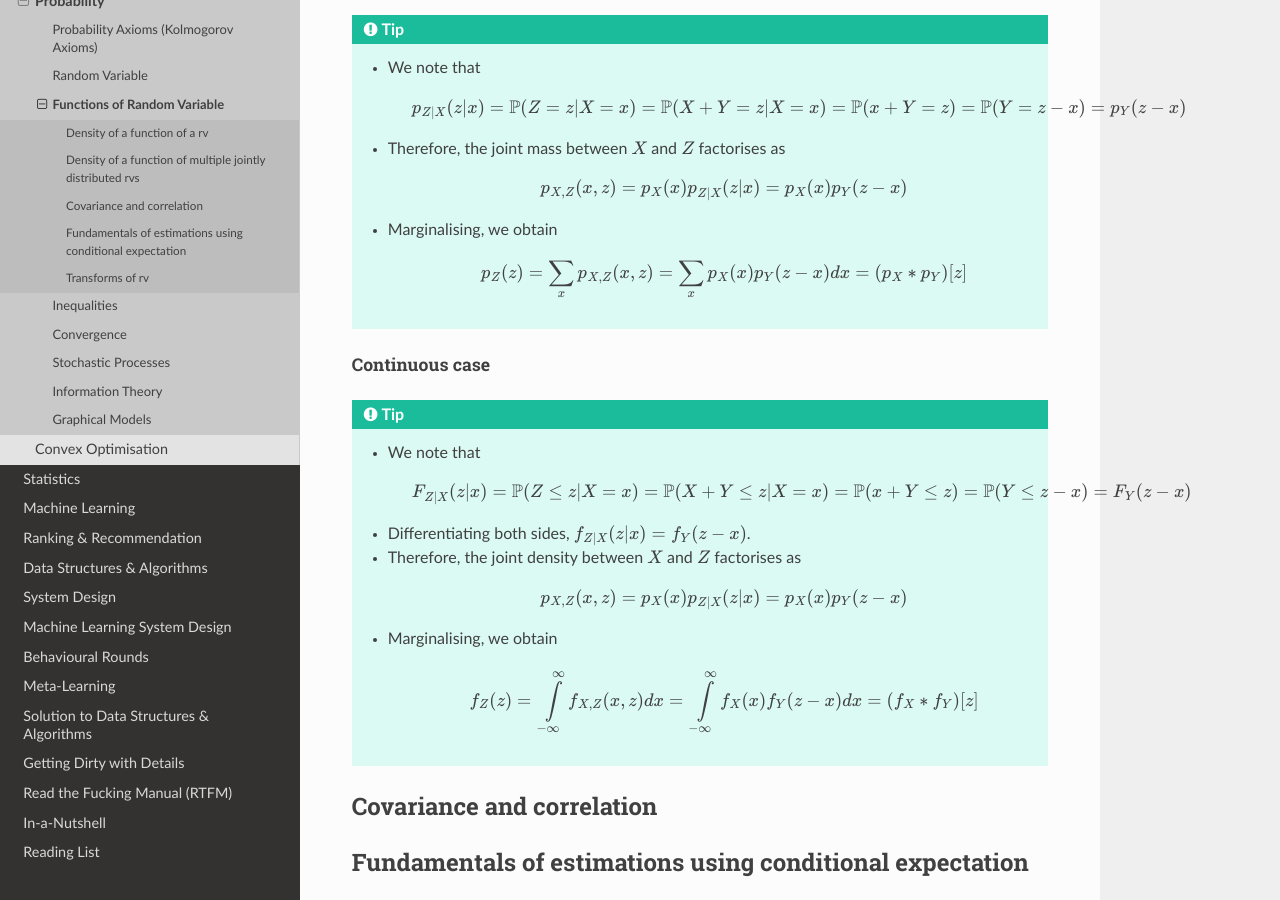
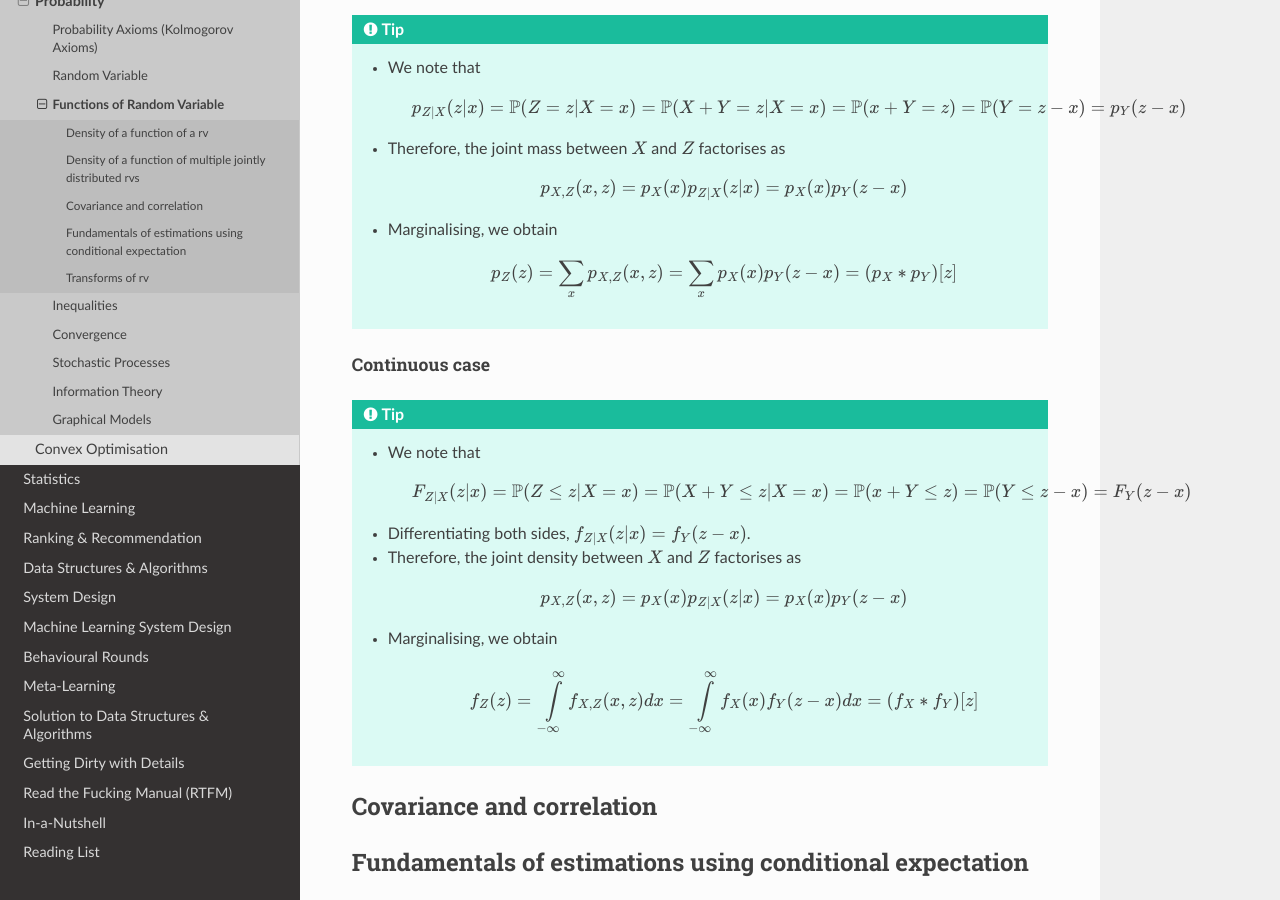
Before and after one commit to uselesstechjunks/leetcode, a Sphinx documentation site: the page built from docs/source/math/prob/func.rst, in a window 1280 px wide and 900 px high, scrolled down 2079 px. Built offline with Sphinx 7.4.7 and the Read the Docs theme 2.0.0, drawn with Linux system fonts in a browser that asks for light colours.

Commit message:
Update func.rst

```diff
--- a/docs/source/math/prob/func.rst
+++ b/docs/source/math/prob/func.rst
@@ -75,7 +75,7 @@ Discrete case
 		.. math:: p_{X,Z}(x,z)=p_X(x)p_{Z|X}(z|x)=p_X(x)p_{Y}(z-x)
 	* Marginalising, we obtain
 
-		.. math:: p_Z(z)=\sum_x p_{X,Z}(x,z)=\sum_x p_X(x)p_{Y}(z-x)dx=(p_X \ast p_Y)[z]
+		.. math:: p_Z(z)=\sum_x p_{X,Z}(x,z)=\sum_x p_X(x)p_{Y}(z-x)=(p_X \ast p_Y)[z]
 
 Continuous case
 ^^^^^^^^^^^^^^^^^^^^^^^^^^^^^^^^^^^^^^^^^^^^^^^^^^^^^^^^^^^^^^^^^^^^^^^^
```
